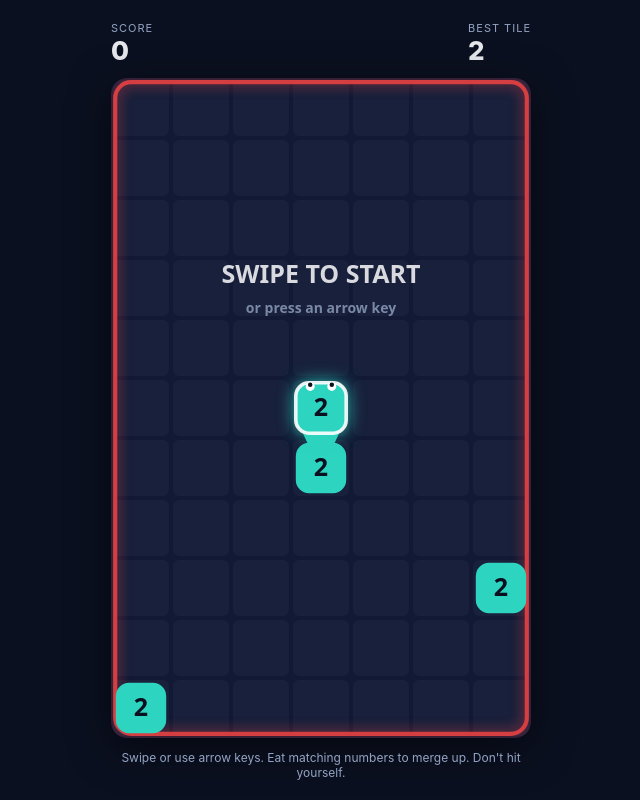
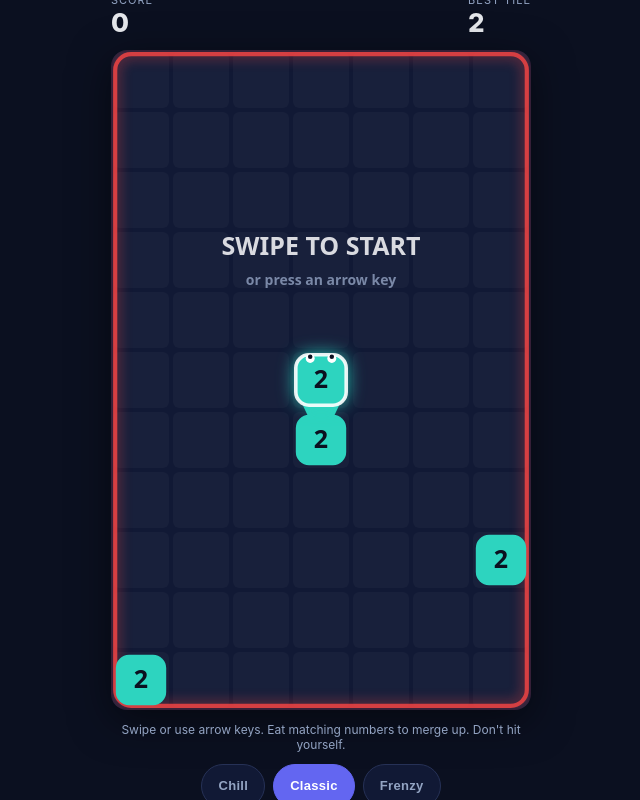
Before and after one commit to joanfernandeze/number-snake, a website with bundled scripts: page index.html in a window 1280 px wide. Shown: the whole page, without its empty margins (319-959 px from the left). Built offline with nearby package versions, Linux system fonts and the light colour scheme.

Commit message:
feat(ui): pick a level; the ramp follows tiles eaten

```diff
--- a/index.html
+++ b/index.html
@@ -28,6 +28,11 @@
       </div>
     </div>
     <p id="hint">Swipe or use arrow keys. Eat matching numbers to merge up. Don't hit yourself.</p>
+    <div id="levels" role="group" aria-label="Difficulty">
+      <button type="button" data-level="chill">Chill</button>
+      <button type="button" data-level="classic">Classic</button>
+      <button type="button" data-level="frenzy">Frenzy</button>
+    </div>
   </div>
   <script type="module" src="src/main.js"></script>
 </body>
--- a/src/main.js
+++ b/src/main.js
@@ -4,7 +4,7 @@ import * as Render from './render.js';
 import * as Snake from './snake.js';
 import * as Fx from './fx.js';
 import { initInput } from './input.js';
-import { GRID, STORAGE_KEY, DEATH, UI } from './constants.js';
+import { GRID, STORAGE_KEY, DEATH, UI, DIFFICULTIES, DEFAULT_DIFFICULTY, DIFFICULTY_KEY } from './constants.js';
 import { loadRuns, saveRuns, buildRun, summarize, formatStats } from './telemetry.js';
 
 const canvas = document.getElementById('game');
@@ -40,6 +40,24 @@ function fitCanvas() {
 }
 
 let best = loadBest();
+
+function loadDifficulty() {
+  try {
+    const k = localStorage.getItem(DIFFICULTY_KEY);
+    if (k && DIFFICULTIES[k]) return k;
+  } catch { /* ignore */ }
+  return DEFAULT_DIFFICULTY;
+}
+let difficulty = loadDifficulty();
+
+// The row is dimmed while a run is in progress: picking a level restarts, and losing a run
+// to a stray tap on the buttons under the board would be infuriating.
+function paintLevels() {
+  for (const b of $('levels').querySelectorAll('button')) {
+    b.setAttribute('aria-pressed', String(b.dataset.level === difficulty));
+  }
+  $('levels').classList.toggle('busy', !!(game && game.started && !game.over));
+}
 let game, fx, lastTick, motion, prevNow, interval;
 
 const SESSION = Date.now().toString(36); // one page load = one "player session"
@@ -49,15 +67,16 @@ window.numberSnakeStats = () => summarize(runs); // call from DevTools during a
 
 function start() {
   const seed = (Date.now() ^ (Math.random() * 0xffffffff)) >>> 0;
-  game = Game.createGame(createRng(seed));
+  game = Game.createGame(createRng(seed), DIFFICULTIES[difficulty]);
   fx = Fx.createFx();
   motion = { kind: 'none', progress: 1 };
-  interval = Game.targetInterval(0);
+  interval = Game.targetInterval(0, game.cfg);
   lastTick = performance.now();
   $('overlay').classList.add('hidden');
   $('stats').classList.add('hidden');
   $('statsCopied').classList.add('hidden');
   run = { session: SESSION, t0: null, firstMergeMs: null };
+  paintLevels();
 }
 
 function onDirection(dir) {
@@ -90,7 +109,7 @@ function onGameOver(ev, now) {
 function frame(now) {
   const dt = prevNow === undefined ? 0 : now - prevNow;
   prevNow = now;
-  interval = Game.smoothInterval(interval, Game.targetInterval(game.score), dt);
+  interval = Game.smoothInterval(interval, Game.targetInterval(game.eaten, game.cfg), dt);
 
   const elapsed = now - lastTick;
   if (game.started && !game.over && Game.tickDue(elapsed, interval, game.snake.queue.length > 0)) {
@@ -111,6 +130,7 @@ function frame(now) {
         if (run.firstMergeMs === null) run.firstMergeMs = Math.round(now - run.t0);
       }
     }
+    if (game.ticks <= 1 || ev.over) paintLevels();
   }
   // The slide lasts as long as the interval that will fire the next tick. That interval
   // eases rather than jumps, so the slide it paces cannot lurch either.
@@ -151,7 +171,15 @@ $('statsCopy').addEventListener('click', async () => {
 });
 window.addEventListener('resize', fitCanvas);
 window.addEventListener('orientationchange', fitCanvas);
+$('levels').addEventListener('click', (e) => {
+  const key = e.target && e.target.dataset && e.target.dataset.level;
+  if (!key || !DIFFICULTIES[key]) return;
+  difficulty = key;
+  try { localStorage.setItem(DIFFICULTY_KEY, key); } catch { /* ignore */ }
+  start();
+});
 
 fitCanvas();
 start();
+paintLevels();
 requestAnimationFrame(frame);
--- a/style.css
+++ b/style.css
@@ -66,3 +66,17 @@ html, body {
   background: #111935; border-radius: 10px; user-select: text; -webkit-user-select: text;
 }
 #statsCopied { display: block; margin-top: 6px; font-size: 12px; color: #93a4c3; }
+#levels {
+  display: flex; gap: 8px; touch-action: none;
+}
+#levels button {
+  min-height: 44px; padding: 8px 16px;
+  background: #111935; color: #93a4c3;
+  border: 1px solid #263156; border-radius: 999px;
+  font-size: 13px; font-weight: 700; letter-spacing: .3px; cursor: pointer;
+}
+#levels button[aria-pressed="true"] {
+  background: #6366f1; color: #fff; border-color: #6366f1;
+}
+/* Changing level restarts the run, so the row is out of reach while one is in progress. */
+#levels.busy { opacity: .35; pointer-events: none; }
```
